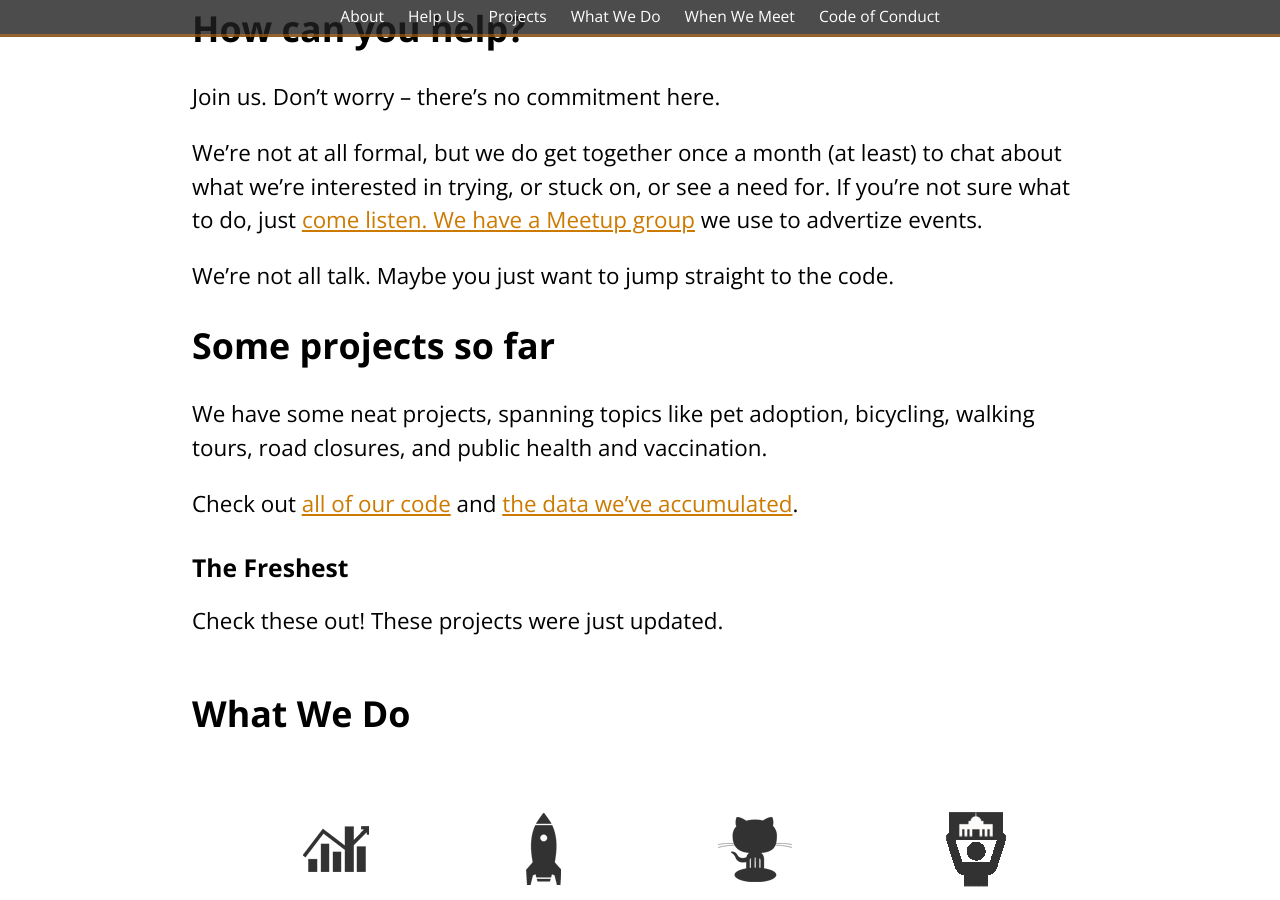
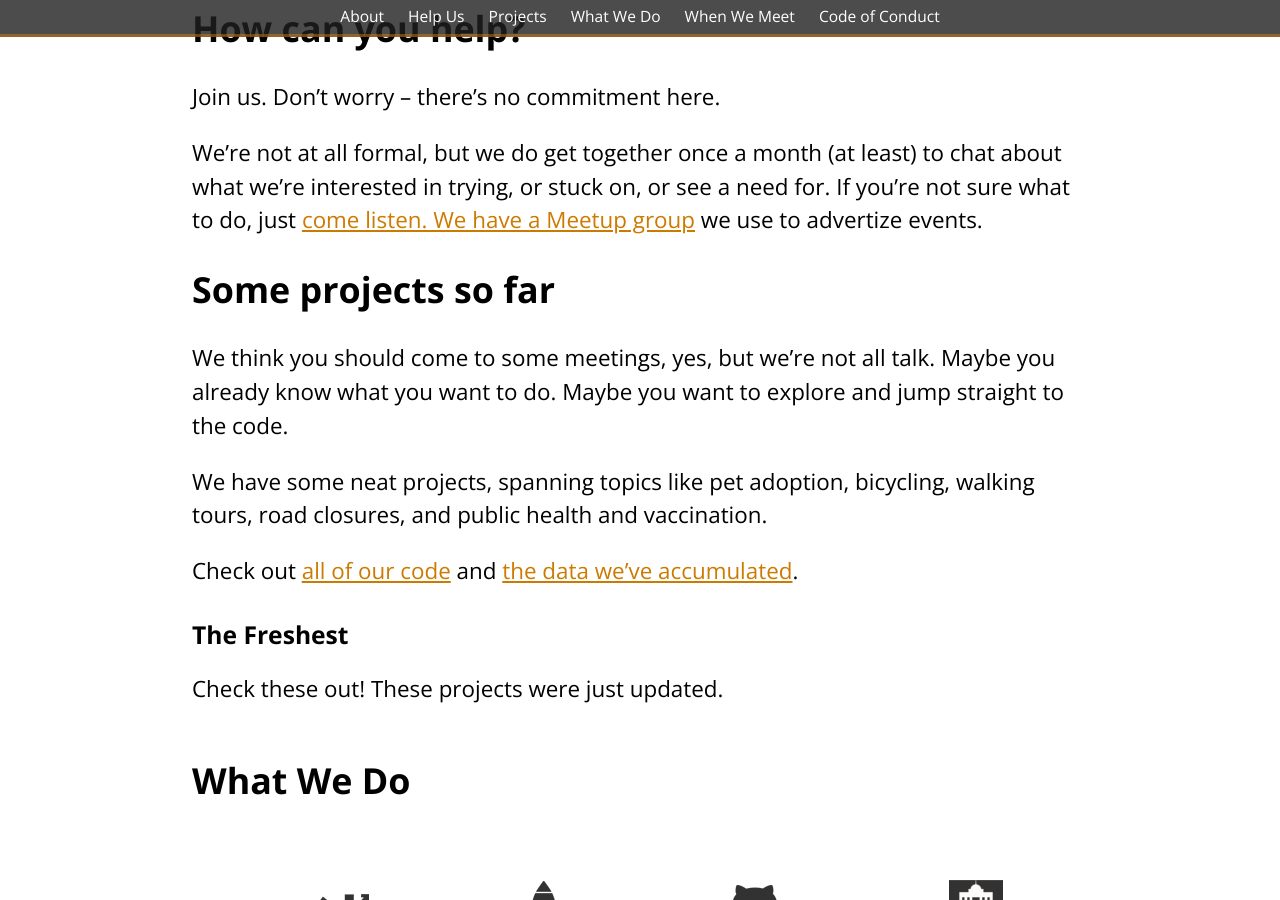
Before and after one commit to cforlando/cforlando.github.io, a Jekyll site: the page built from index.md, in a window 1280 px wide and 900 px high, scrolled down 1438 px. Built offline with Jekyll 4.4.1, drawn with Linux system fonts in a browser that asks for light colours; a style sheet for code colours, icons or effects is not loaded.

Commit message:
Make front page "help?" and "code" to seque better

```diff
--- a/index.md
+++ b/index.md
@@ -67,10 +67,13 @@ group](http://www.meetup.com/Code-For-Orlando/) we use to advertize events.
 
 <ul id="upcoming-meetup-events"></ul><!--- This is programatically filled. -->
 
-We're not all talk. Maybe you just want to jump straight to the code.
 
 Some projects so far
 ====================
+
+We think you should come to some meetings, yes, but we're not all talk.  Maybe
+you already know what you want to do. Maybe you want to explore and jump
+straight to the code.
 
 We have some neat projects, spanning topics like pet adoption, bicycling,
 walking tours, road closures, and public health and vaccination.
```
